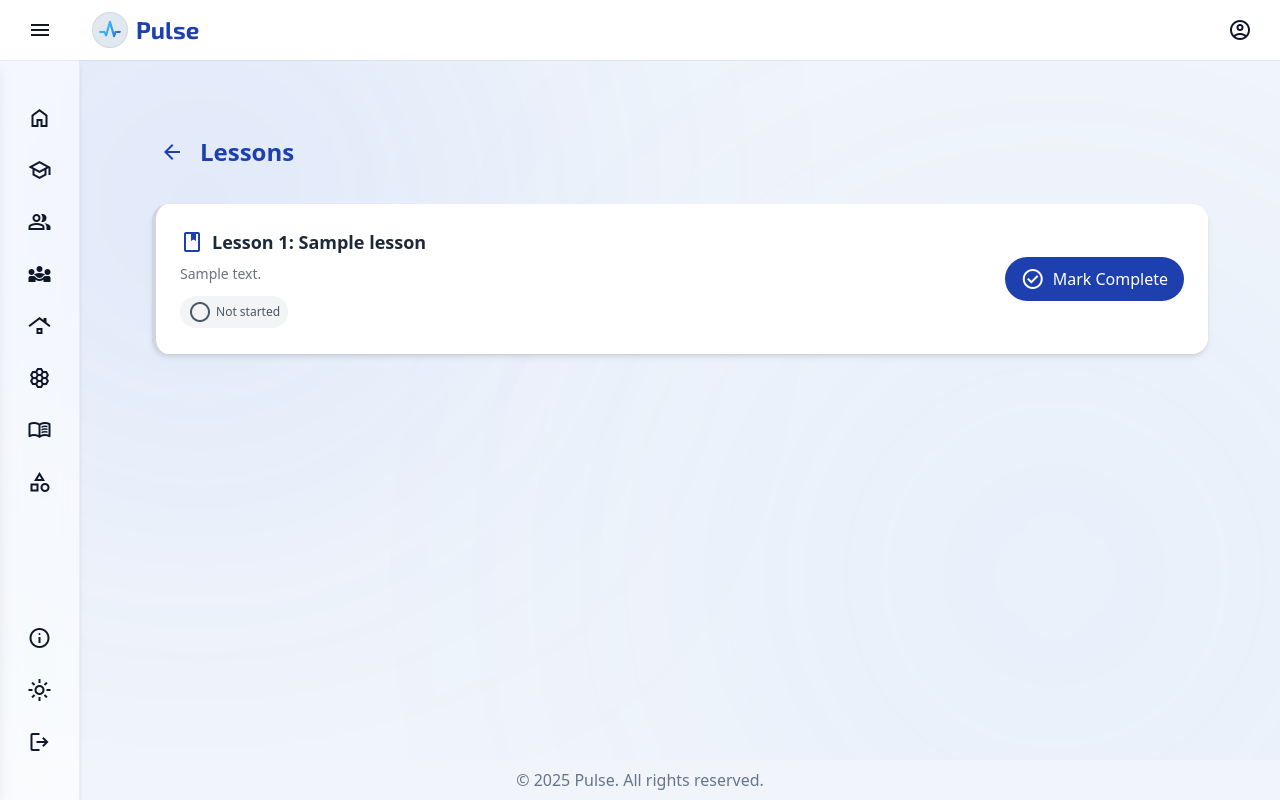
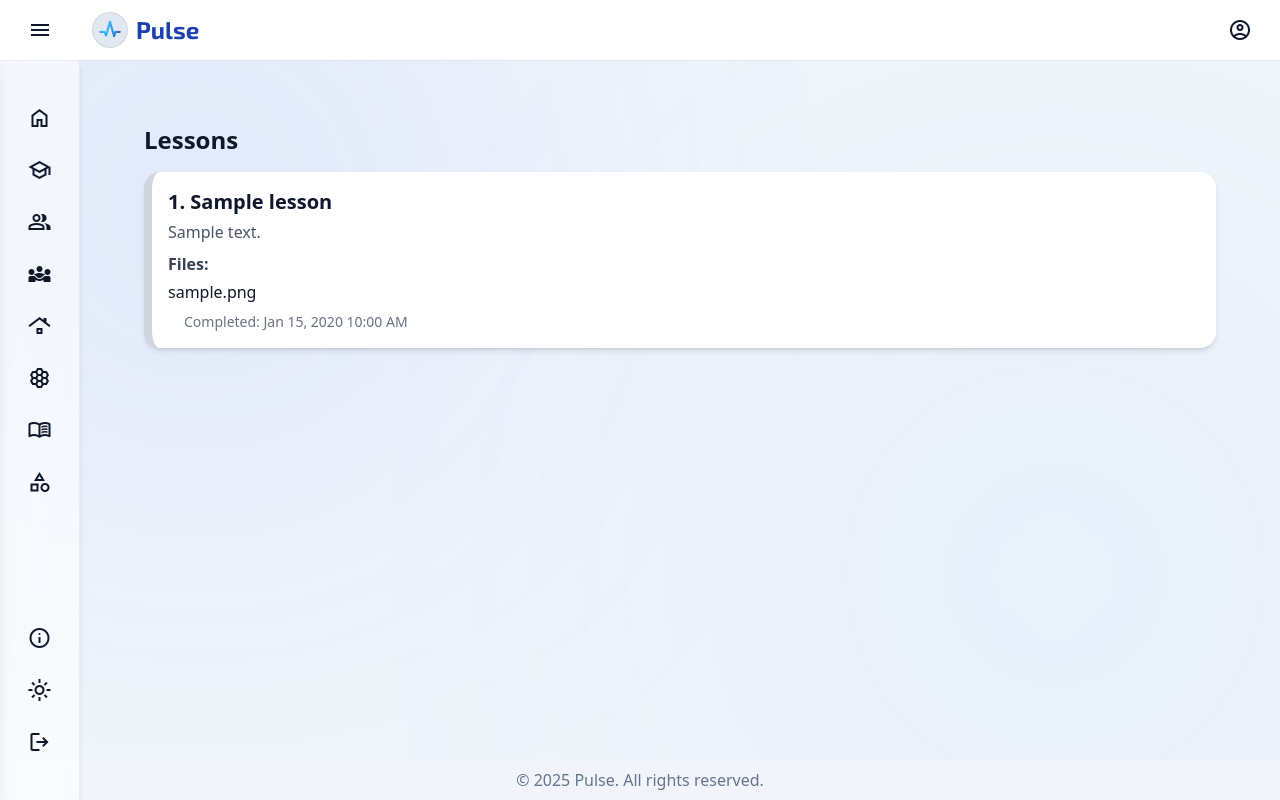
Before and after one commit to JosephCanzana/Pulse, a Flask app: page /student/classes/1/lessons in a window 1280 px wide. Run offline with Flask 3, Linux system fonts and the light colour scheme; a user stored in the database is signed in; data comes from the database, SQL or seed files in the repository; tables that the repository leaves empty hold one stand-in row (values such as "Sample post"); some libraries are stand-ins or nearby versions.

Commit message:
Fixed lesson progress error

```diff
--- a/insert.sql
+++ b/insert.sql
@@ -157,13 +157,19 @@ INSERT INTO LessonFile (lesson_id, file_name, file_path, file_type) VALUES
 (5, 'networks.pdf', '/uploads/lessons/networks.pdf', 'application/pdf'),
 (6, 'html_basics.zip', '/uploads/lessons/html_basics.zip', 'application/zip');
 
--- ==========================================================
--- STUDENT LESSON PROGRESS
--- (Simulate progress for Joseph and Anthony)
--- ==========================================================
-INSERT INTO StudentLessonProgress (class_id, lesson_id, student_id, status, completed_at) VALUES
-(1, 1, 1, 'completed', NOW()),
-(1, 2, 1, 'in_progress', NULL),
-(1, 1, 2, 'completed', NOW()),
-(2, 1, 1, 'not_started', NULL),
-(3, 1, 1, 'not_started', NULL);
+
+INSERT INTO StudentLessonProgress (class_id, lesson_id, student_id, status, started_at, completed_at)
+SELECT
+    cs.class_id,
+    l.id AS lesson_id,
+    cs.student_id,
+    'not_started' AS status,
+    NULL AS started_at,
+    NULL AS completed_at
+FROM ClassStudent cs
+JOIN Lesson l ON l.class_id = cs.class_id
+LEFT JOIN StudentLessonProgress slp
+       ON slp.class_id = cs.class_id
+      AND slp.lesson_id = l.id
+      AND slp.student_id = cs.student_id
+WHERE slp.id IS NULL;  -- only insert if no progress exists
--- a/schema.sql
+++ b/schema.sql
@@ -122,6 +122,7 @@ CREATE TABLE IF NOT EXISTS Class (
     subject_id INT NOT NULL COMMENT 'Subject being taught',
     section_id INT NOT NULL COMMENT 'Section of students',
     status ENUM('active','cancelled','completed') DEFAULT 'active',
+    color VARCHAR(20) DEFAULT NULL COMMENT 'Theme color for the class',
     created_at DATETIME DEFAULT CURRENT_TIMESTAMP,
     updated_at DATETIME DEFAULT CURRENT_TIMESTAMP ON UPDATE CURRENT_TIMESTAMP,
     FOREIGN KEY (teacher_id) REFERENCES TeacherProfile(id)
@@ -132,6 +133,7 @@ CREATE TABLE IF NOT EXISTS Class (
         ON DELETE RESTRICT ON UPDATE CASCADE,
     UNIQUE KEY unique_class(subject_id, teacher_id, section_id)
 );
+
 
 -- ClassStudent table
 CREATE TABLE IF NOT EXISTS ClassStudent (
@@ -179,6 +181,7 @@ CREATE TABLE IF NOT EXISTS StudentLessonProgress (
     lesson_id INT NOT NULL,
     student_id INT NOT NULL,
     status ENUM('not_started', 'in_progress', 'completed') DEFAULT 'not_started',
+    started_at DATETIME NULL,
     completed_at DATETIME NULL,
     FOREIGN KEY (class_id) REFERENCES Class(id)
         ON UPDATE CASCADE ON DELETE CASCADE,
--- a/static/css/output.css
+++ b/static/css/output.css
@@ -832,6 +829,10 @@
     border-left-style: var(--tw-border-style);
     border-left-width: 4px;
   }
+  .border-l-8 {
+    border-left-style: var(--tw-border-style);
+    border-left-width: 8px;
+  }
   .border-\[color\:var\(--clr-border\)\] {
     border-color: var(--clr-border);
   }
@@ -2104,16 +2087,6 @@
       grid-template-columns: repeat(2, minmax(0, 1fr));
     }
   }
-  .sm\:flex-row {
-    @media (width >= 40rem) {
-      flex-direction: row;
-    }
-  }
-  .sm\:items-center {
-    @media (width >= 40rem) {
-      align-items: center;
-    }
-  }
   .sm\:px-6 {
     @media (width >= 40rem) {
       padding-inline: calc(var(--spacing) * 6);
@@ -2159,6 +2132,16 @@
       margin-inline: calc(var(--spacing) * 0);
     }
   }
+  .md\:mt-0 {
+    @media (width >= 48rem) {
+      margin-top: calc(var(--spacing) * 0);
+    }
+  }
+  .md\:ml-4 {
+    @media (width >= 48rem) {
+      margin-left: calc(var(--spacing) * 4);
+    }
+  }
   .md\:ml-20 {
     @media (width >= 48rem) {
       margin-left: calc(var(--spacing) * 20);
@@ -2202,6 +2185,16 @@
   .md\:flex-row {
     @media (width >= 48rem) {
       flex-direction: row;
+    }
+  }
+  .md\:items-center {
+    @media (width >= 48rem) {
+      align-items: center;
+    }
+  }
+  .md\:justify-between {
+    @media (width >= 48rem) {
+      justify-content: space-between;
     }
   }
   .md\:justify-start {
--- a/templates/student/lessons.html
+++ b/templates/student/lessons.html
@@ -1,77 +1,57 @@
 {% extends "layout.html" %}
-
-{% block title %}
-  Class Lessons
-{% endblock %}
+{% block title %}Class Lessons{% endblock %}
 
 {% block main %}
-<div class="p-6 space-y-8">
+<section class="min-h-full space-y-6 p-4">
 
-  <!-- Header -->
-  <div class="flex items-center justify-between">
-    <div class="flex items-center gap-2">
-      <a href="{{ url_for('student.view_classes') }}"
-         class="flex items-center justify-center w-10 h-10 rounded-full hover:bg-gray-100 transition">
-        <span class="material-symbols-outlined text-[color:var(--clr-primary)]">arrow_back</span>
-      </a>
-      <h1 class="text-2xl font-bold text-[color:var(--clr-primary)]">Lessons</h1>
-    </div>
-  </div>
+  <h1 class="text-2xl font-semibold text-pulse-600 mb-4">Lessons</h1>
 
-  <!-- Lessons List -->
   {% if lessons %}
-  <div class="space-y-4">
-    {% for lesson in lessons %}
-    <div class="bg-white shadow-md rounded-2xl p-6 border-l-4 hover:shadow-lg hover:-translate-y-1 transition transform
-                {% if lesson.status == 'completed' %} border-green-500
-                {% elif lesson.status == 'in_progress' %} border-yellow-400
-                {% else %} border-gray-300 {% endif %}">
-      <div class="flex flex-col sm:flex-row sm:items-center justify-between gap-4">
+    <div class="space-y-4">
+      {% for lesson in lessons %}
+      <div class="bg-white rounded-2xl shadow-md p-4 flex flex-col md:flex-row md:justify-between items-start md:items-center border-l-8 {% if lesson.status == 'completed' %}border-green-500{% elif lesson.status == 'in_progress' %}border-yellow-500{% else %}border-gray-300{% endif %}">
+
         <div class="flex-1">
-          <h2 class="text-lg font-semibold text-gray-800 flex items-center gap-2">
-            <span class="material-symbols-outlined text-[color:var(--clr-primary)] text-xl">book</span>
-            Lesson {{ lesson.lesson_number }}: {{ lesson.title }}
-          </h2>
+          <h2 class="text-xl font-bold">{{ lesson.lesson_number }}. {{ lesson.title }}</h2>
           {% if lesson.description %}
-          <p class="text-sm text-gray-500 mt-2">{{ lesson.description }}</p>
+          <p class="text-gray-600 mt-1">{{ lesson.description }}</p>
           {% endif %}
-          <div class="mt-3">
-            <span class="inline-flex items-center gap-1 text-xs px-2 py-1 rounded-full font-medium
-              {% if lesson.status == 'completed' %} bg-green-100 text-green-700
-              {% elif lesson.status == 'in_progress' %} bg-yellow-100 text-yellow-700
-              {% else %} bg-gray-100 text-gray-600 {% endif %}">
-              <span class="material-symbols-outlined text-sm">circle</span>
-              {{ lesson.status|replace('_', ' ')|capitalize }}
-            </span>
+
+          {% if lesson.file_id %}
+          <div class="mt-2 space-y-1">
+            <h3 class="font-semibold text-gray-700">Files:</h3>
+            <a href="{{ url_for('static', filename=lesson.file_path) }}" target="_blank" class="text-pulse-600 hover:underline">{{ lesson.file_name }}</a>
+          </div>
+          {% endif %}
+
+          <div class="mt-2 text-sm text-gray-500">
+            {% if lesson.started_at %}
+            <span>Started: {{ lesson.started_at.strftime('%b %d, %Y %I:%M %p') }}</span>
+            {% endif %}
+            {% if lesson.completed_at %}
+            <span class="ml-4">Completed: {{ lesson.completed_at.strftime('%b %d, %Y %I:%M %p') }}</span>
+            {% endif %}
           </div>
         </div>
 
-        <!-- Action Buttons -->
-        <div>
-          {% if lesson.status != 'completed' %}
-          <form method="POST" action="{{ url_for('student.complete_lesson', lesson_id=lesson.id) }}">
-            <button type="submit"
-              class="flex items-center gap-2 bg-[color:var(--clr-primary)] text-white px-4 py-2.5 rounded-full hover:opacity-90 transition">
-              <span class="material-symbols-outlined text-sm">check_circle</span>
-              Mark Complete
-            </button>
+        <div class="mt-4 md:mt-0 md:ml-4">
+          <form action="{{ url_for('student.update_lesson_progress', lesson_id=lesson.id) }}" method="POST">
+            {% if lesson.status == 'not_started' %}
+            <button type="submit" class="bg-pulse-500 hover:bg-pulse-600 text-white px-4 py-2 rounded-xl">Start Lesson</button>
+            {% elif lesson.status == 'in_progress' %}
+            <button type="submit" class="bg-yellow-500 hover:bg-yellow-600 text-white px-4 py-2 rounded-xl">Mark as Completed</button>
+            {% else %}
+            <button type="button" disabled class="bg-green-500 text-white px-4 py-2 rounded-xl cursor-not-allowed">Completed</button>
+            {% endif %}
           </form>
-          {% else %}
-          <div class="flex items-center gap-2 text-green-600">
-            <span class="material-symbols-outlined text-lg">verified</span>
-            <span class="text-sm font-medium">Completed</span>
-          </div>
-          {% endif %}
         </div>
+
       </div>
+      {% endfor %}
     </div>
-    {% endfor %}
-  </div>
   {% else %}
-  <div class="text-center text-gray-500 py-20">
-    <span class="material-symbols-outlined text-6xl mb-4">lightbulb</span>
-    <p>No lessons available yet.</p>
-  </div>
+    <p class="text-gray-500">No lessons available for this class.</p>
   {% endif %}
-</div>
+
+</section>
 {% endblock %}
```
Also changed, not shown: other parts of static/css/output.css (+10 -31 lines), student_routes.py (+41 -24 lines), teacher_routes.py (+33 -5 lines), 1 other file.
